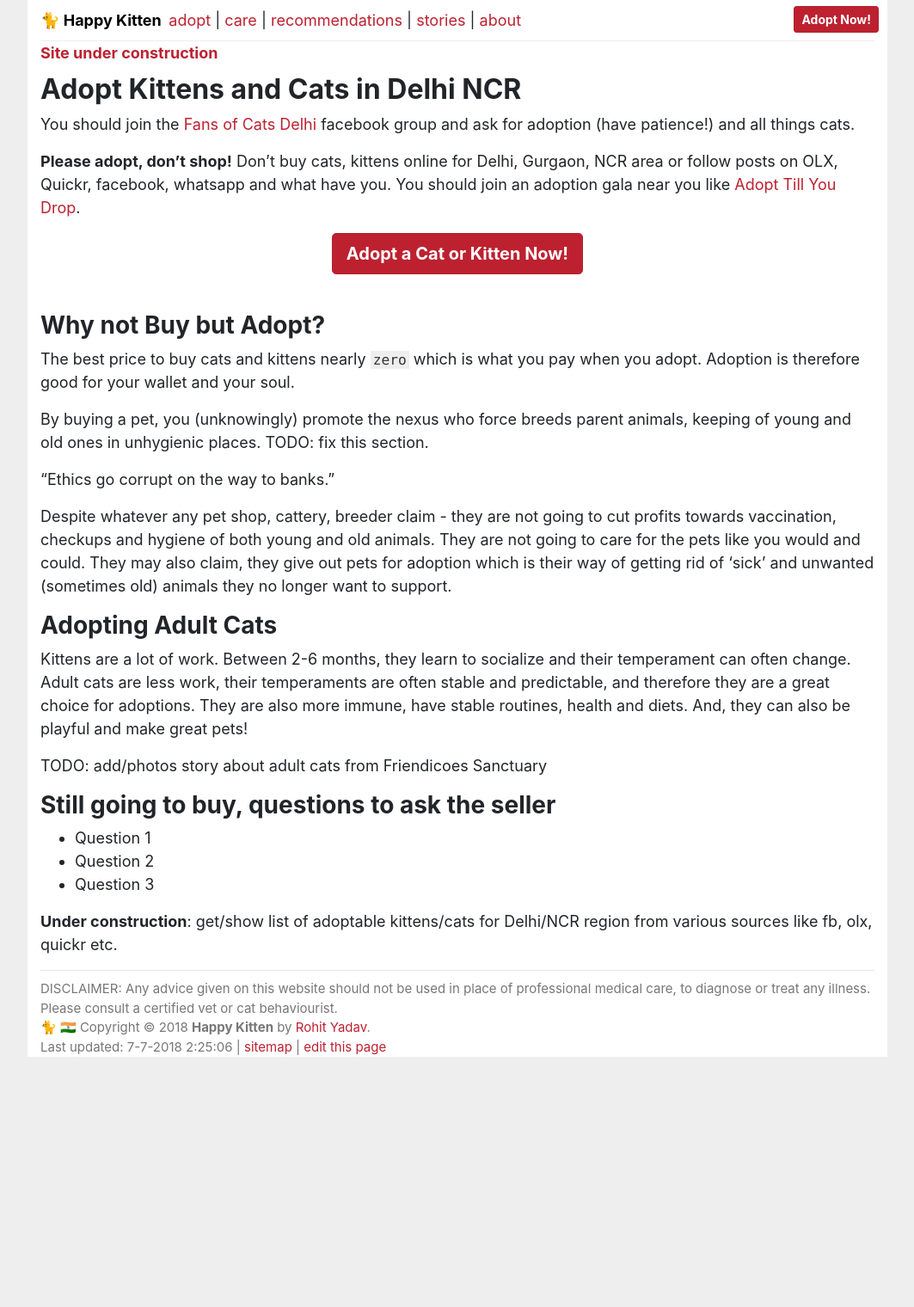
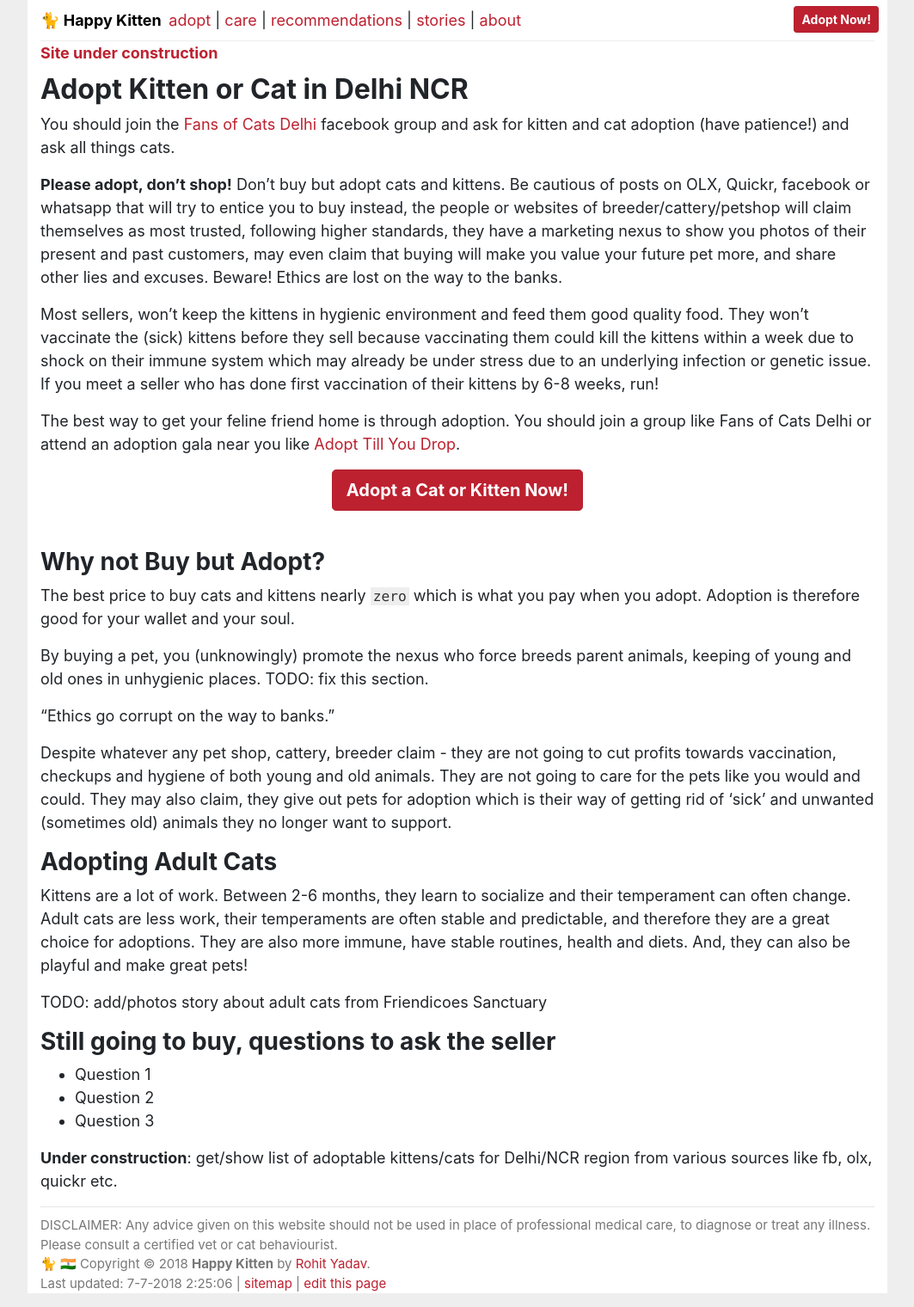
Before and after one commit to yadavcloud/happykitten, a Jekyll site: the page built from adopt.md, in a window 1280 px wide. Shown: the whole page at 86% size, without its empty margins (108-1171 px from the left). Built offline with Jekyll 4.4.1, drawn with Linux system fonts in a browser that asks for light colours; before the commit the page ends 1245 px from its top, so only the background shows below that.

Commit message:
adopt: fix description
Signed-off-by: Rohit Yadav <rohit@yadav.cloud>

```diff
--- a/_includes/adopt.md
+++ b/_includes/adopt.md
@@ -1,7 +1,21 @@
-<b>Please adopt, don't shop!</b> Don't buy cats, kittens online for Delhi,
-Gurgaon, NCR area or follow posts on OLX, Quickr, facebook, whatsapp and what
-have you. You should join an adoption gala near you like [Adopt Till You
-Drop](https://www.facebook.com/adoptillyoudrop/).
+<b>Please adopt, don't shop!</b> Don't buy but adopt cats and kittens. Be
+cautious of posts on OLX, Quickr, facebook or whatsapp that will try to entice
+you to buy instead, the people or websites of breeder/cattery/petshop will claim
+themselves as most trusted, following higher standards, they have a marketing
+nexus to show you photos of their present and past customers, may even claim
+that buying will make you value your future pet more, and share other lies and
+excuses. Beware! Ethics are lost on the way to the banks.
+
+Most sellers, won't keep the kittens in hygienic environment and feed them good
+quality food. They won't vaccinate the (sick) kittens before they sell because
+vaccinating them could kill the kittens within a week due to shock on their
+immune system which may already be under stress due to an underlying infection
+or genetic issue. If you meet a seller who has done first vaccination of their
+kittens by 6-8 weeks, run!
+
+The best way to get your feline friend home is through adoption.
+You should join a group like Fans of Cats Delhi or attend an adoption gala near
+you like [Adopt Till You Drop](https://www.facebook.com/adoptillyoudrop/).
 
 <div class="text-center">
   <a href="https://www.facebook.com/groups/850715891625822/" class="btn btn-danger btn-lg active" role="button" aria-pressed="true"><b>Adopt a Cat or Kitten Now!</b></a>
--- a/adopt.md
+++ b/adopt.md
@@ -1,11 +1,12 @@
 ---
 layout: page
-title: Adopt Kittens and Cats in Delhi NCR
+title: Adopt Kitten or Cat in Delhi NCR
 redirect_from: "/buy/"
 ---
 
 You should join the [Fans of Cats Delhi](https://www.facebook.com/groups/850715891625822/)
-facebook group and ask for adoption (have patience!) and all things cats.
+facebook group and ask for kitten and cat adoption (have patience!) and ask all
+things cats.
 
 {% include adopt.md %}
 
```
